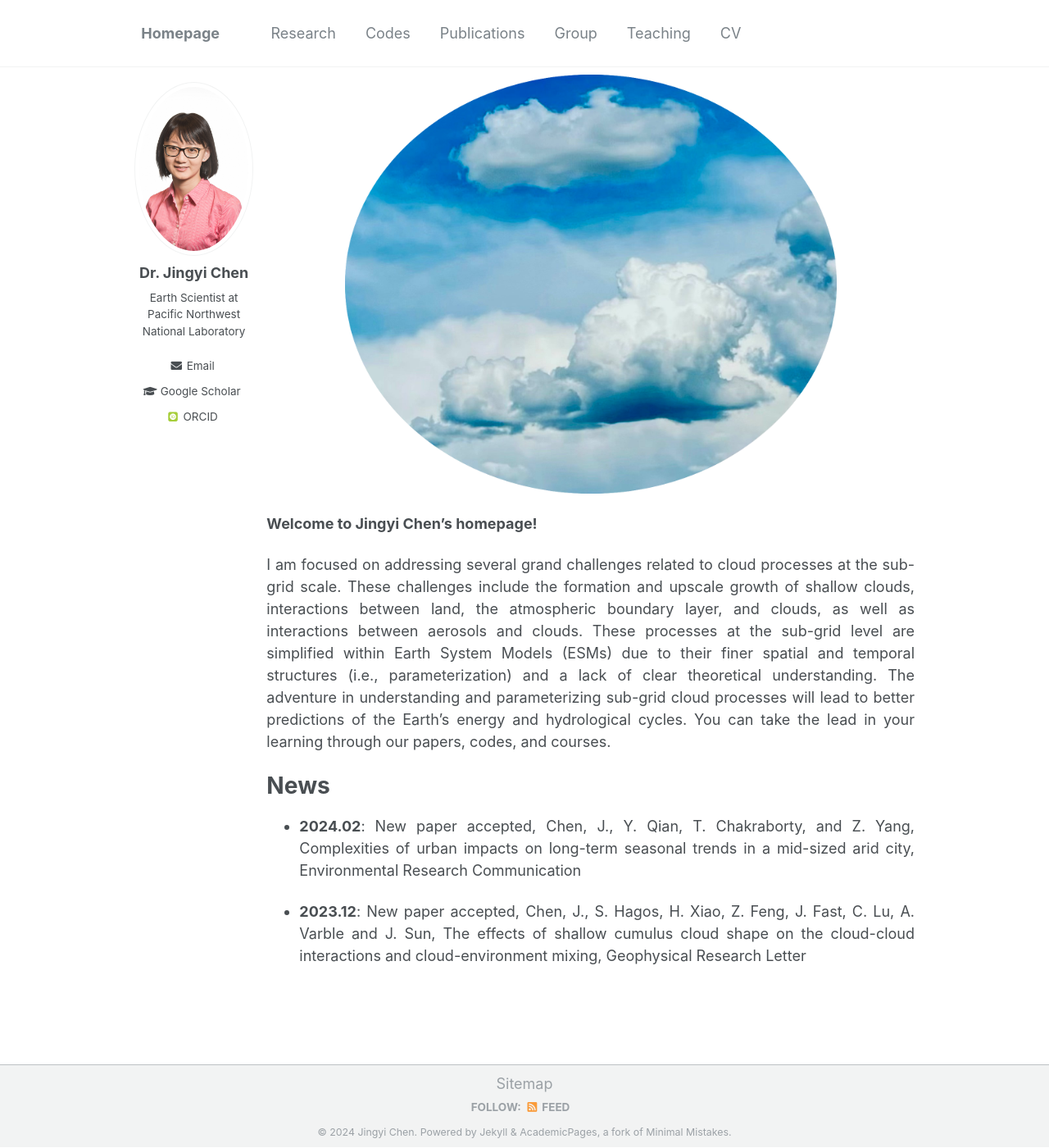
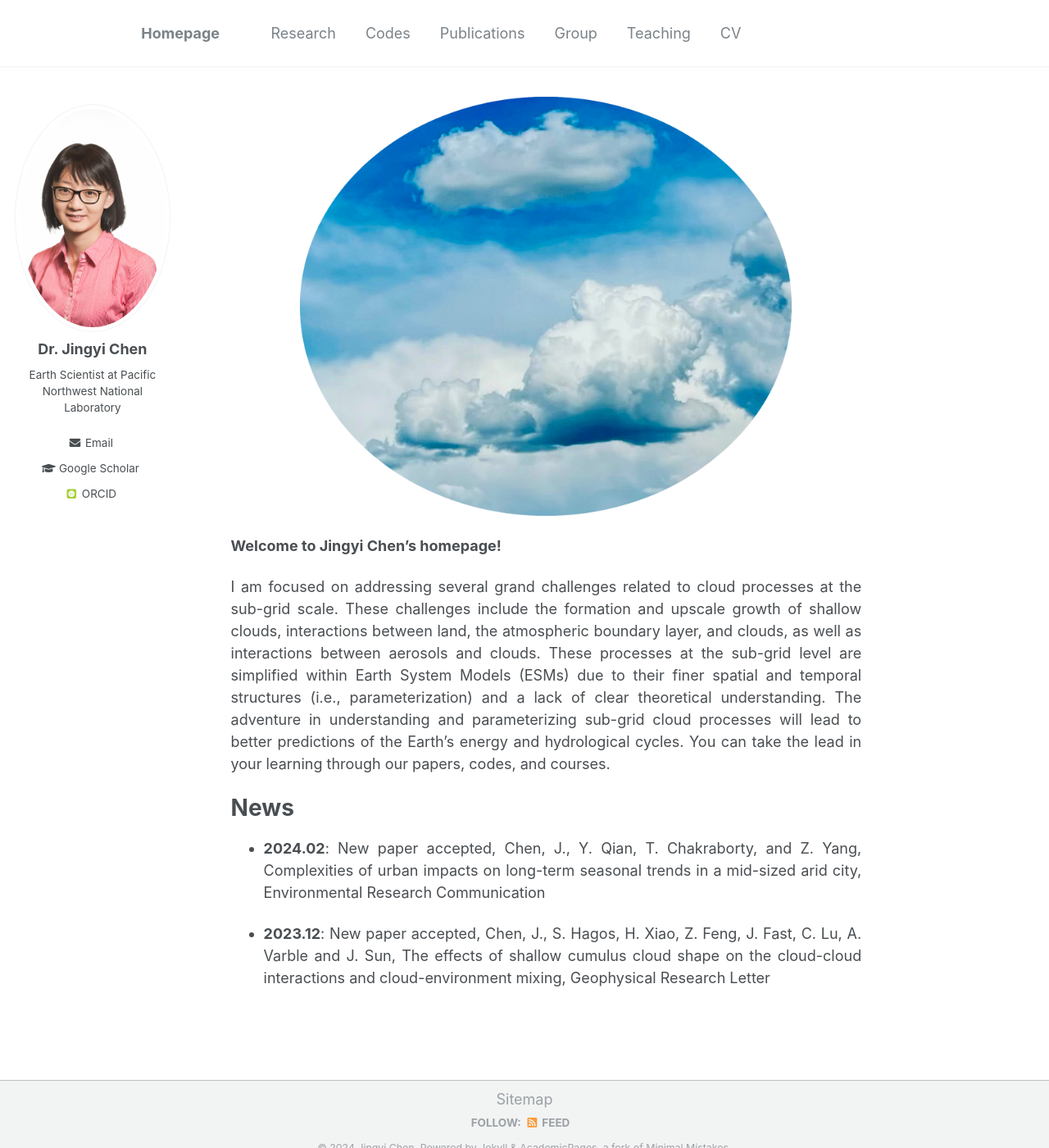
Before and after one commit to Jingyi-Chen/jingyi-chen.github.io, a Jekyll site: the page built from _pages/about.md, in a window 1280 px wide and 1400 px high. Shown: the whole window at 82% size. Built offline with Jekyll 4.4.1, drawn with Linux system fonts in a browser that asks for light colours; some web fonts are replaced.

Commit message:
Update _page.scss

```diff
--- a/_sass/_page.scss
+++ b/_sass/_page.scss
@@ -5,22 +5,22 @@
 #main {
   @include container;
   @include clearfix;
-  margin-top: 0.5em;     /* 2em */
-  padding-left: 2em;   /* 2em */
-  padding-right: 2em;  /* 2em */
+  margin-top: 2em;
+  padding-left: 1em;
+  padding-right: 1em;
   animation: intro 0.3s both;
   animation-delay: 0.35s;
 
   @include breakpoint($x-large) {
-    max-width: 80vw;  /* $x-large */
+    max-width: $x-large;
   }
 }
 
 .page {
   @include breakpoint($large) {
-    @include span(10 of 12 last);  /* 10 if 12 */
-    @include prefix(0 of 12);    /* 0.5 if 12 */
-    @include suffix(0 of 12);      /* 2 if 12 */
+    @include span(10 of 12 last);
+    @include prefix(0.5 of 12);
+    @include suffix(2 of 12);
   }
 
   .page__inner-wrap {
```
